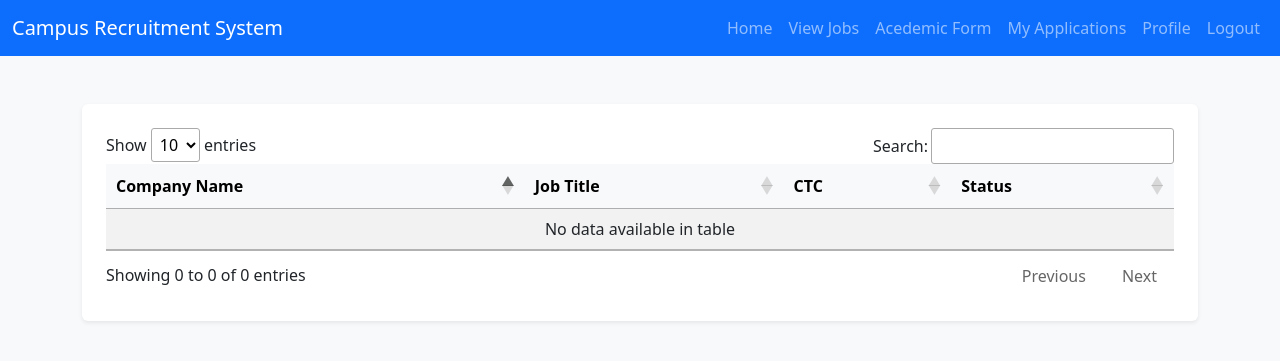
After one commit to Kenil-08/Campus-Recruitment-Management-System, a PHP site: page /students/my_application.php in a window 1280 px wide. The commit adds this page. Shown: the top 361 px of the page. Run offline with PHP 8.4, Linux system fonts and the light colour scheme; the visitor is signed in with stand-in values (Sample User, id 1); data that the repository does not hold is empty; some libraries are stand-ins or nearby versions.

Commit message:
My Applications Done

```diff
--- /dev/null
+++ b/students/my_application.php
@@ -0,0 +1,114 @@
+<?php
+    include '../db.php'; // Adjust the path to your database connection file
+    session_start();
+    if (!isset($_SESSION['user_id'])) {
+        header('Location: ../index.php'); // Redirect to login page if not logged in
+        exit();
+    }
+
+    // Fetch applications along with student and job details
+    $query = "
+        SELECT
+            applications.id AS application_id,
+            students.student_id,
+            job_postings.company_name,
+            job_postings.job_title,
+            job_postings.ctc,
+            job_postings.status
+        FROM applications
+        JOIN students ON applications.user_id = students.user_id
+        JOIN job_postings ON applications.job_id = job_postings.job_id
+    ";
+    $result = mysqli_query($conn, $query);
+
+    if (!$result) {
+        echo "Error fetching applications data: " . mysqli_error($conn);
+        exit;
+    }
+?>
+
+<!DOCTYPE html>
+<html lang="en">
+<head>
+    <meta charset="UTF-8">
+    <meta name="viewport" content="width=device-width, initial-scale=1.0">
+    <title>My Applications</title>
+    <link rel="stylesheet" href="https://cdn.jsdelivr.net/npm/bootstrap@5.3.0/dist/css/bootstrap.min.css">
+    <link rel="stylesheet" href="https://cdn.datatables.net/1.11.5/css/jquery.dataTables.min.css">
+    <script src="https://code.jquery.com/jquery-3.5.1.js"></script>
+    <script src="https://cdn.datatables.net/1.11.5/js/jquery.dataTables.min.js"></script>
+</head>
+<body class="bg-light">
+
+    <!-- Navbar -->
+    <nav class="navbar navbar-expand-lg navbar-dark bg-primary">
+        <div class="container-fluid">
+            <a class="navbar-brand" href="student_dashboard.php">Campus Recruitment System</a>
+            <button class="navbar-toggler" type="button" data-bs-toggle="collapse" data-bs-target="#navbarNav" aria-controls="navbarNav" aria-expanded="false" aria-label="Toggle navigation">
+                <span class="navbar-toggler-icon"></span>
+            </button>
+            <div class="collapse navbar-collapse" id="navbarNav">
+                <ul class="navbar-nav ms-auto">
+                    <li class="nav-item">
+                        <a class="nav-link" href="student_dashboard.php">Home</a>
+                    </li>
+                    <li class="nav-item">
+                        <a class="nav-link" href="view_jobs.php">View Jobs</a>
+                    </li>
+                    <li class="nav-item">
+                        <a class="nav-link" href="acedemic_form.php">Acedemic Form</a>
+                    </li>
+                    <li class="nav-item">
+                        <a class="nav-link" href="my_application.php">My Applications</a>
+                    </li>
+                    <li class="nav-item">
+                        <a class="nav-link" href="profile.php">Profile</a>
+                    </li>
+                    <li class="nav-item">
+                        <a class="nav-link" href="../index.php">Logout</a>
+                    </li>
+                </ul>
+            </div>
+        </div>
+    </nav>
+
+    <div class="container mt-5">
+        <div class="bg-white p-4 rounded shadow-sm">
+            <table id="myApplicationsTable" class="table table-striped">
+                <thead class="table-light">
+                    <tr>
+                        <th scope="col">Company Name</th>
+                        <th scope="col">Job Title</th>
+                        <th scope="col">CTC</th>
+                        <th scope="col">Status</th>
+                    </tr>
+                </thead>
+                <tbody>
+                    <?php while ($row = mysqli_fetch_assoc($result)) : ?>
+                        <tr>
+                            <td><?php echo htmlspecialchars($row['company_name']); ?></td>
+                            <td><?php echo htmlspecialchars($row['job_title']); ?></td>
+                            <td><?php echo htmlspecialchars($row['ctc']); ?></td>
+                            <td><?php echo $row['status'] == 1 ? 'Open' : 'Closed'; ?></td>
+                        </tr>
+                    <?php endwhile; ?>
+                </tbody>
+            </table>
+        </div>
+    </div>
+
+    <script>
+        $(document).ready(function() {
+            var table = $('#myApplicationsTable').DataTable({
+                "paging": true,
+                "searching": true,
+                "ordering": true,
+                "info": true,
+                "lengthMenu": [5, 10, 25, 50],
+                "pageLength": 10
+            });
+        });
+    </script>
+    <script src="https://cdn.jsdelivr.net/npm/bootstrap@5.3.0/dist/js/bootstrap.bundle.min.js"></script>
+</body>
+</html>
--- a/students/student_dashboard.php
+++ b/students/student_dashboard.php
@@ -56,7 +56,7 @@
                             <a class="nav-link" href="view_jobs.php">Available Jobs</a>
                         </li>
                         <li class="nav-item mb-3">
-                            <a class="nav-link" href="my_applications.php">My Applications</a>
+                            <a class="nav-link" href="my_application.php">My Applications</a>
                         </li>
                         <li class="nav-item mb-3">
                             <a class="nav-link" href="acedemic_form.php">Acedemic Form</a>
```
